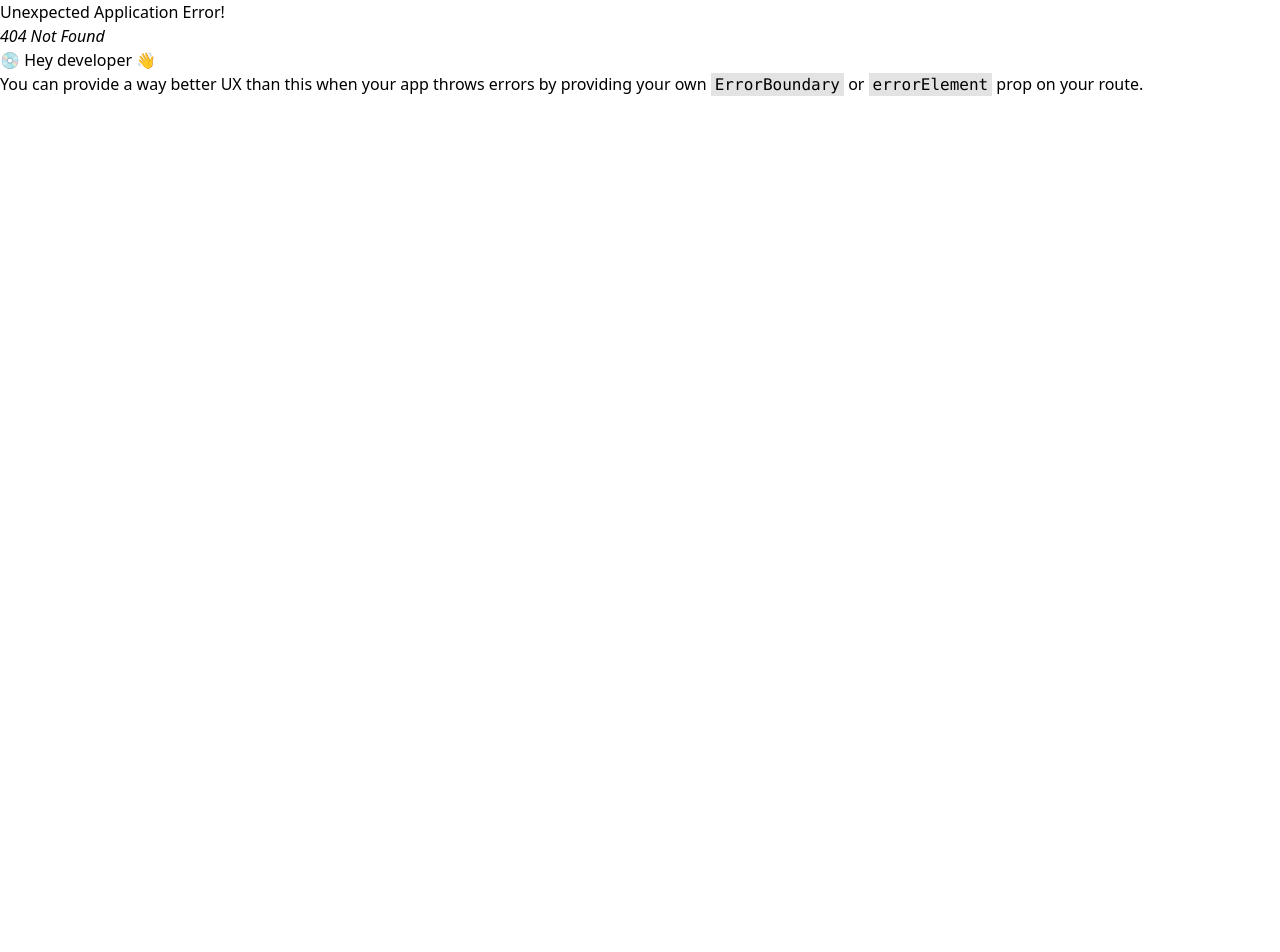
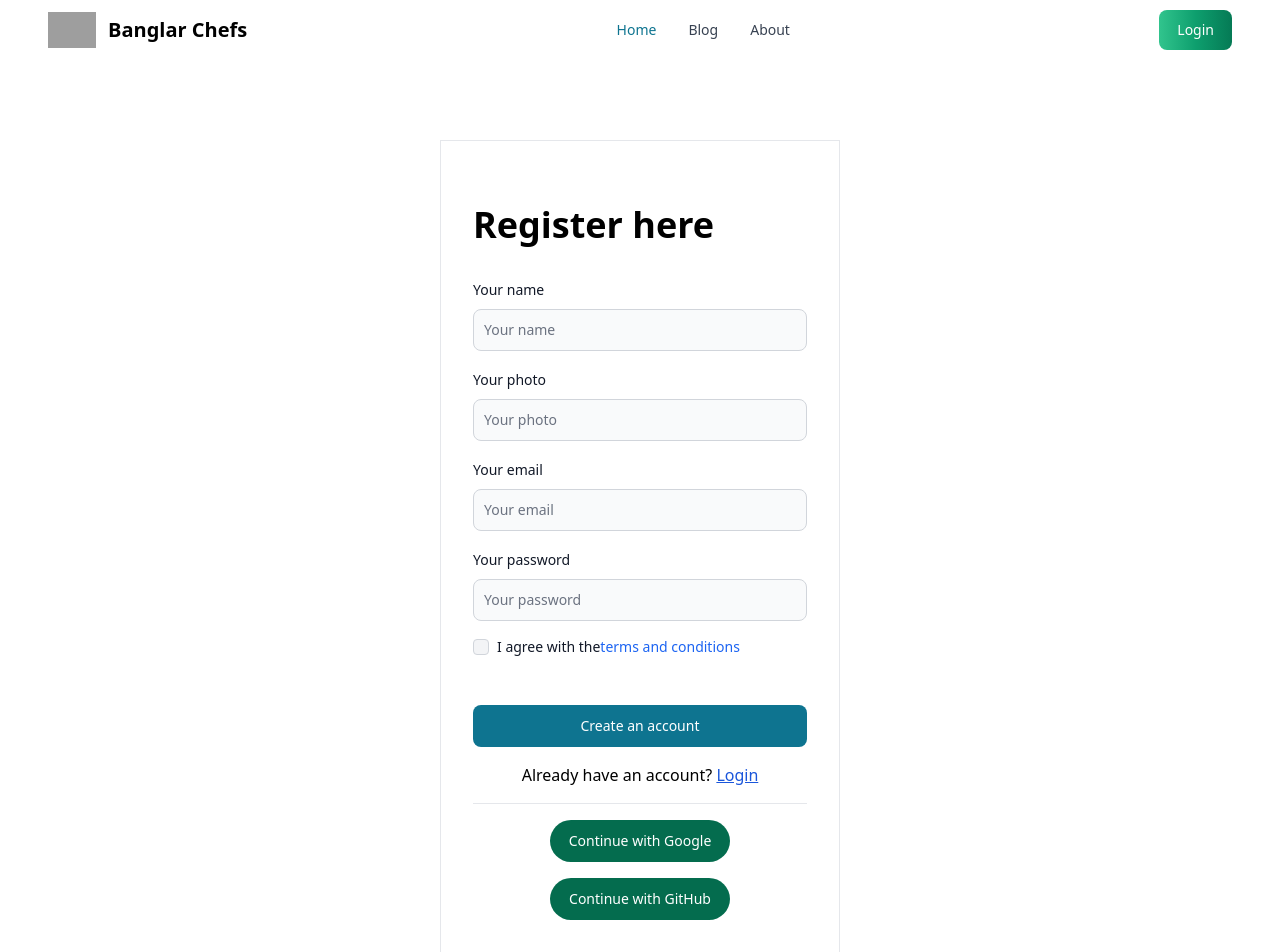
Before and after one commit to asifhossain3131/banglar-recipe-client, a React (Vite) app: page /register in a window 1280 px wide. Before the commit this address had no page. Shown: the top 952 px of the page. Before the commit the page ends 800 px from the top, so only its background shows below. Built offline with nearby package versions, Linux system fonts and the light colour scheme; grey boxes are pictures that could not be loaded.

Commit message:
login page done

```diff
--- a/src/layouts/Main.jsx
+++ b/src/layouts/Main.jsx
@@ -1,6 +1,7 @@
 import React from 'react';
 import Header from '../pages/shared/Header';
 import FooterPart from '../pages/shared/FooterPart';
+import { Outlet } from 'react-router-dom';
 
 
 
@@ -8,6 +9,9 @@ const Main = () => {
     return (
         <>
         <Header></Header>
+        <div className='min-h-[calc(100vh-400px)]'>
+            <Outlet></Outlet>
+        </div>
         <FooterPart></FooterPart>
         </>
     );
--- /dev/null
+++ b/src/pages/public/home/Home.jsx
@@ -0,0 +1,11 @@
+import React from 'react';
+
+const Home = () => {
+    return (
+        <div>
+
+        </div>
+    );
+};
+
+export default Home;
--- /dev/null
+++ b/src/pages/public/user/Login.jsx
@@ -0,0 +1,78 @@
+import { Button, Checkbox, Label, TextInput } from 'flowbite-react';
+import React, { useState } from 'react';
+import { Link } from 'react-router-dom';
+
+const Login = () => {
+    const [error, setError]=useState('')
+    const [success, setSuccess]=useState('')
+    return (
+        <div className='my-20 w-[400px] mx-auto border p-8'>
+            <h1 className='my-8 font-bold text-4xl'>Login here</h1>
+            <form className="flex flex-col gap-4">
+  <div>
+    <div className="mb-2 block">
+      <Label
+        htmlFor="email1"
+        value="Your email"
+      />
+    </div>
+    <TextInput
+      id="email1"
+      type="email"
+      placeholder="Your email"
+      required={true}
+      name='email'
+    />
+  </div>
+  <div>
+    <div className="mb-2 block">
+      <Label
+        htmlFor="password1"
+        value="Your password"
+      />
+    </div>
+    <TextInput
+      id="password1"
+      type="password"
+      placeholder="Your password"
+      required={true}
+      name='password'
+    />
+  </div>
+  <div className="flex items-center gap-2">
+    <Checkbox id="remember" />
+    <Label htmlFor="remember">
+      Remember me
+    </Label>
+  </div>
+<span>{error}</span>
+<span>{success}</span>
+  <Button type="submit">
+    Login
+  </Button>
+</form>
+<div className='my-4 text-center'>
+    <p>Don't have an account?  <Link to='/register' className='text-blue-700 underline'>Create an account</Link></p>
+</div>
+<hr />
+<div className='mt-4 flex flex-col gap-4'>
+<Button
+      color="success"
+      pill={true}
+      className='mx-auto'
+    >
+   Continue with Google
+    </Button>
+<Button
+      color="success"
+      pill={true}
+      className='mx-auto'
+    >
+   Continue with GitHub
+    </Button>
+</div>
+        </div>
+    );
+};
+
+export default Login;
--- /dev/null
+++ b/src/pages/public/user/Register.jsx
@@ -0,0 +1,114 @@
+import { Button, Checkbox, Label, TextInput } from 'flowbite-react';
+import React, { useState } from 'react';
+import { Link } from 'react-router-dom';
+
+const Register = () => {
+    const [error, setError]=useState('')
+    const [success, setSuccess]=useState('')
+    return (
+        <div className='my-20 w-[400px] mx-auto border p-8'>
+            <h1 className='my-8 font-bold text-4xl'>Register here</h1>
+            <form className="flex flex-col gap-4">
+            <div>
+    <div className="mb-2 block">
+      <Label
+        htmlFor="name"
+        value="Your name"
+      />
+    </div>
+    <TextInput
+      id="name"
+      type="text"
+      placeholder="Your name"
+      required={true}
+      name='name'
+    />
+  </div>
+  <div>
+    <div className="mb-2 block">
+      <Label
+        htmlFor="photo"
+        value="Your photo"
+      />
+    </div>
+    <TextInput
+      id="photo"
+      type="text"
+      placeholder="Your photo"
+      required={true}
+      name='photo'
+    />
+  </div>
+  <div>
+    <div className="mb-2 block">
+      <Label
+        htmlFor="email1"
+        value="Your email"
+      />
+    </div>
+    <TextInput
+      id="email1"
+      type="email"
+      placeholder="Your email"
+      required={true}
+      name='email'
+    />
+  </div>
+  <div>
+    <div className="mb-2 block">
+      <Label
+        htmlFor="password1"
+        value="Your password"
+      />
+    </div>
+    <TextInput
+      id="password1"
+      type="password"
+      placeholder="Your password"
+      required={true}
+      name='password'
+    />
+  </div>
+  <div className="flex items-center gap-2">
+    <Checkbox id="agree" />
+    <Label htmlFor="agree">
+      I agree with the
+      <a
+        href="/forms"
+        className="text-blue-600 hover:underline dark:text-blue-500"
+      >
+        terms and conditions
+      </a>
+    </Label>
+  </div>
+<span>{error}</span>
+<span>{success}</span>
+  <Button type="submit">
+    Create an account
+  </Button>
+</form>
+<div className='my-4 text-center'>
+    <p>Already have an account?  <Link to='/login' className='text-blue-700 underline'>Login</Link></p>
+</div>
+<hr />
+<div className='mt-4 flex flex-col gap-4'>
+<Button
+      color="success"
+      pill={true}
+      className='mx-auto'
+    >
+   Continue with Google
+    </Button>
+<Button
+      color="success"
+      pill={true}
+      className='mx-auto'
+    >
+   Continue with GitHub
+    </Button>
+</div>
+        </div>
+    );
+};
+
+export default Register;
--- a/src/pages/shared/FooterPart.jsx
+++ b/src/pages/shared/FooterPart.jsx
@@ -4,7 +4,7 @@ import React from 'react';
 const FooterPart = () => {
     return (
         <>
-            <Footer bgDark={true} className='mt-32'>
+            <Footer bgDark={true}>
   <div className="w-full">
     <div className="grid w-full grid-cols-2 gap-8 py-8 px-6 md:grid-cols-4">
       <div>
--- a/src/pages/shared/Header.jsx
+++ b/src/pages/shared/Header.jsx
@@ -54,7 +54,7 @@ const Header = () => {
     </>
     :
     <>
-  <Link>
+  <Link to='/login'>
   <Button gradientMonochrome="success">
       Login
     </Button>
```
Also changed, not shown: src/routes/routes.jsx (+18 -1 lines).
